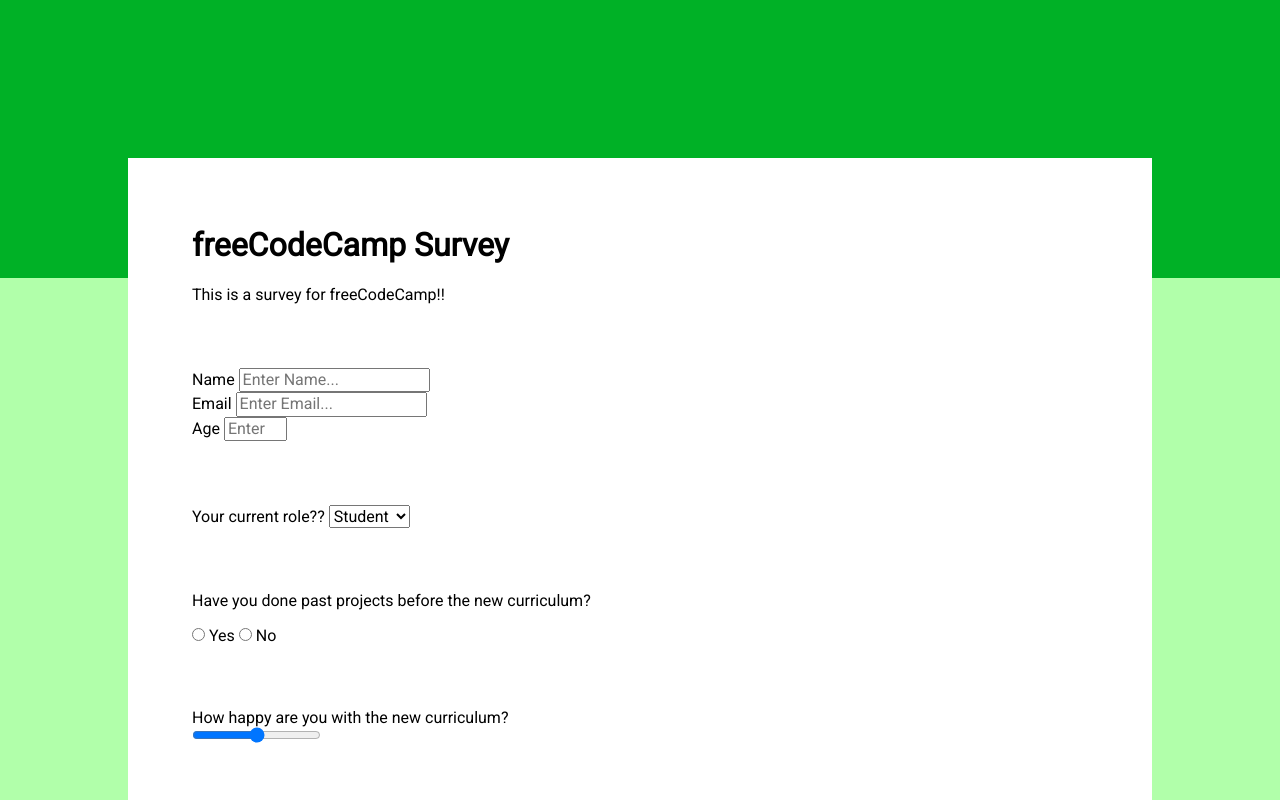
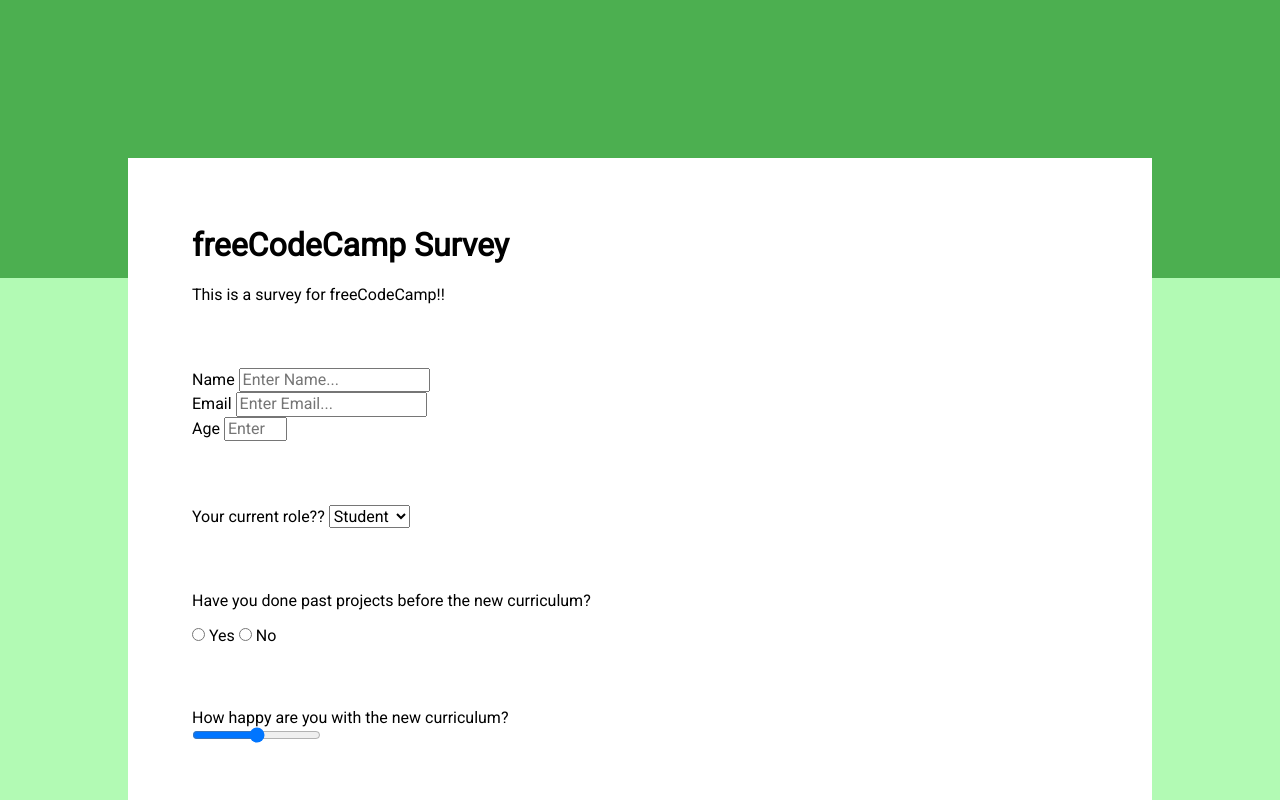
Before and after one commit to jcunanan05/fcc-rwd, a plain HTML site: page fcc-survey/index.html in a window 1280 px wide. Shown: the top 800 px of the page. Drawn offline with nearby package versions, Linux system fonts and the light colour scheme.

Commit message:
Change color

```diff
--- a/fcc-survey/style.css
+++ b/fcc-survey/style.css
@@ -4,7 +4,7 @@
 
 body {
   font-family: Roboto, sans-serif;
-  background-color: rgb(177, 255, 170);
+  background-color: #b2fab4;
 }
 
 main {
@@ -16,7 +16,7 @@ main {
 }
 
 .overlay {
-  background-color: rgb(0, 177, 38);
+  background-color: #4caf50;
   z-index: 1;
   width: 100%;
   height: 28vw;
```
